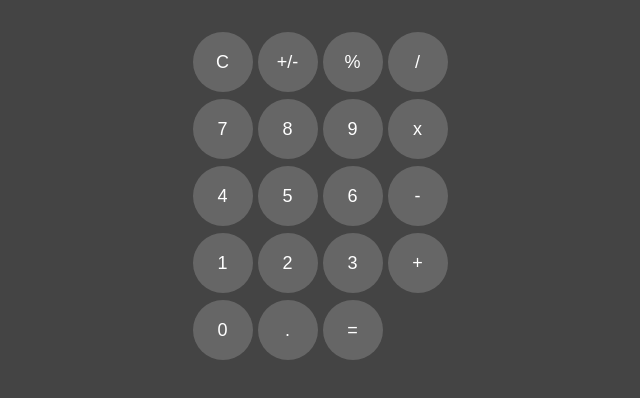
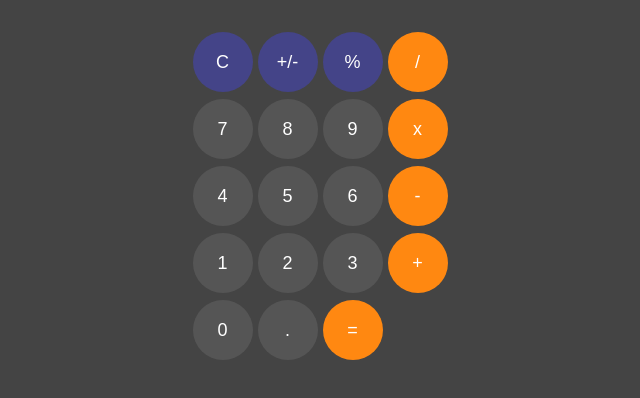
Before and after one commit to versacodes/vue-calculator, a Vue app: page / in a window 1280 px wide. Shown: the top 398 px of the page, without its empty margins (320-960 px from the left). Built offline with nearby package versions, Linux system fonts and the light colour scheme.

Commit message:
Added styling for specific buttons Added helpful comments on styling

```diff
--- a/src/components/CalculatorRow.vue
+++ b/src/components/CalculatorRow.vue
@@ -33,17 +33,37 @@ function btnCount(number) {
   margin-top: 7px;
 }
 
+/* change background of a first .btn-row buttons except for the last one  */
+.btn-row-0 :not(.calc-btn-3) {
+  background: #448;
+}
+
+/* change background onhover of a first .btn-row buttons except for the last one  */
+.btn-row-0 :not(.calc-btn-3):hover {
+  background: #449;
+}
+
+/* change background of the last button of every .btn-row */
+.btn-row :last-child {
+  background: #f81;
+}
+/* change background onhover of the last button of every .btn-row */
+.btn-row :last-child:hover {
+  background: #f84;
+}
+
 .calc-btn {
-  background: #666;
+  background: #555;
   width: 60px;
   height: 60px;
   border-radius: 50%;
   display: inline-block;
   font-size: 18px;
+  text-align: center;
 }
 
 .calc-btn:hover {
-  background: #555;
+  background: #777;
 }
 
 .calc-btn ~ .calc-btn {
```
